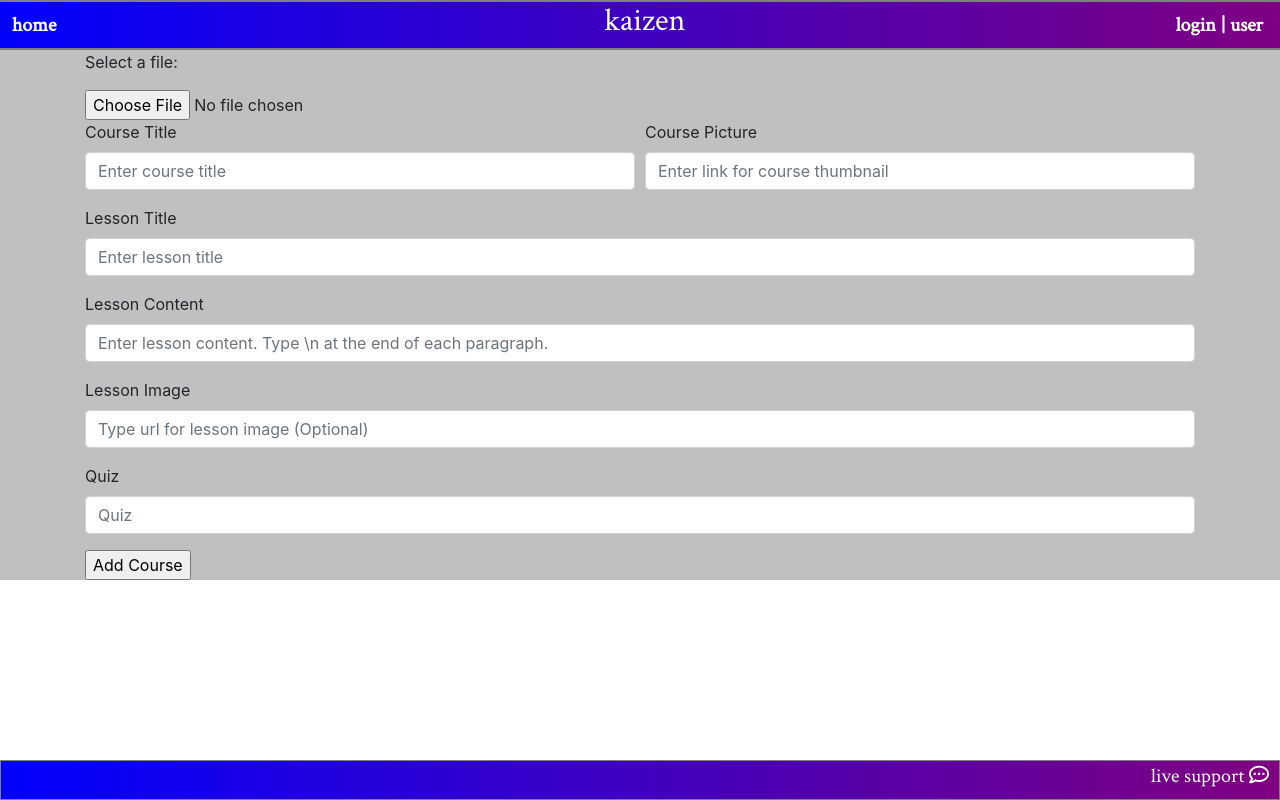
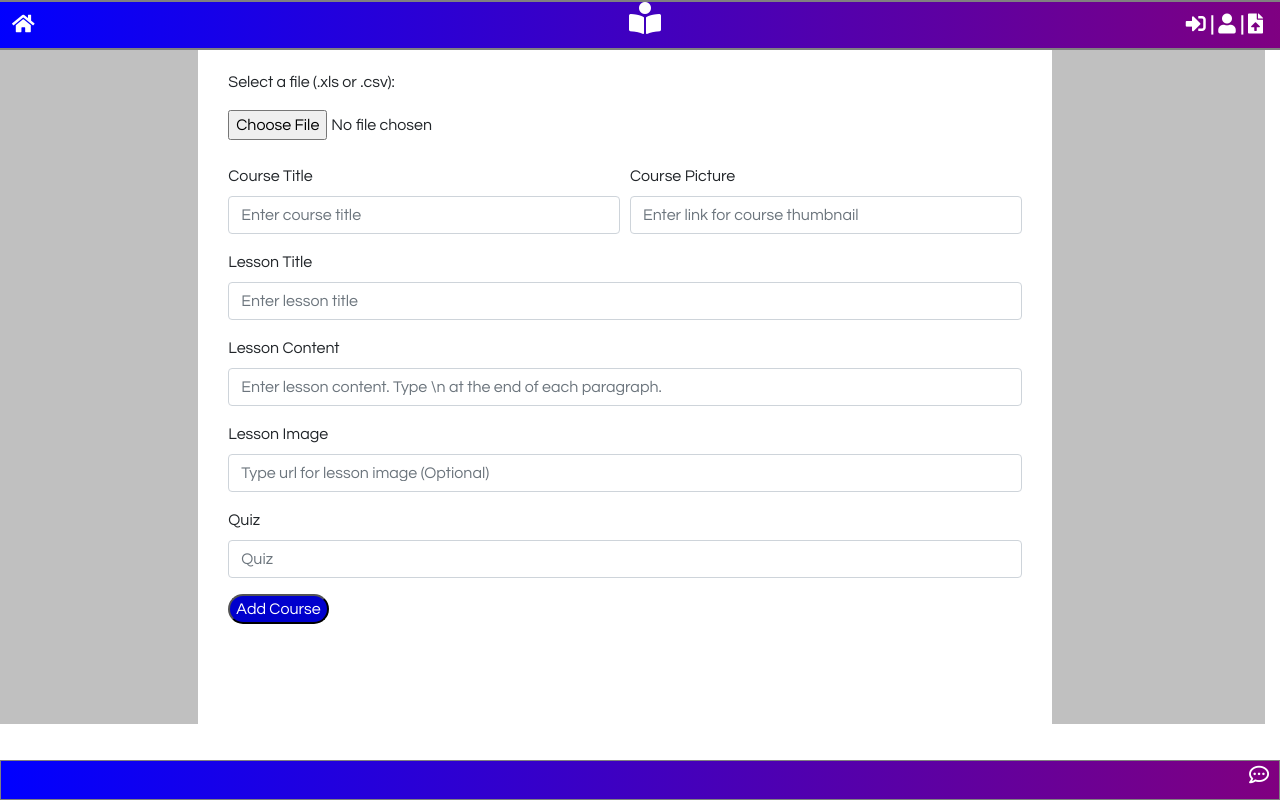
Before and after one commit to gglinoga/kaizen, a React (Create React App) app in the folder client/: page /Upload in a window 1280 px wide. Built offline with nearby package versions, Linux system fonts and the light colour scheme.

Commit message:
ux and ui stuff

```diff
--- a/client/src/components/Course/Course.js
+++ b/client/src/components/Course/Course.js
@@ -3,22 +3,31 @@ import React from "react";
 const style = {
 
     card: {
-        width: "200px",
-        height: "175px",
+        width: "275px",
+        height: "225px",
         padding: "30px",
         fontFamily: "'Questrial', sans-serif",
         color: "white",
-        margin: "5px 30px",
+        margin: "20px 30px 20px",
         backgroundImage: "linear-gradient(to bottom, blue, red)",
-        border: "grey 2px solid",
+        // border: "grey 2px solid",
+        borderRadius: "10px",
+        boxShadow: "5px 5px 5px grey",
+        textAlign: "center",
+        fontSize: "24px"
         // display: "inline-block"
 
     },
+
+    img: {
+        maxWidth: "100px"
+    }
 }
 
 const Course = props => (
     <div style={style.card} onClick={()=>props.handleClick(props.id)}>
             <p>{props.title}</p>
+            <img src={props.img} style={style.img}></img>
             {/* <p>{props.course.description}</p> */}
             {/* <p>No. Lessons: {props.course.numLessons}</p> */}
     </div>
--- a/client/src/components/Footer/Footer.js
+++ b/client/src/components/Footer/Footer.js
@@ -2,7 +2,7 @@ import React from "react";
 
 const style = {
     footer: {
-        fontFamily: "'Crimson Text', serif",
+        fontFamily: "'Questrial', sans-serif",
         position: "fixed",
         left: "0",
         bottom: "0",
@@ -26,7 +26,7 @@ const Footer = () => (
     <div class="row">
         <div class="col-9"></div>
         <div class="col-3">
-            <a href="#" style={style.a}>live support      <i className="far fa-comment-dots"></i></a>
+            <a href="#" style={style.a}><i className="far fa-comment-dots"></i></a>
         </div>
         </div>
 
--- a/client/src/components/Login/Login.js
+++ b/client/src/components/Login/Login.js
@@ -9,7 +9,8 @@ const style = {
 
 	btn: {
 		backgroundColor: "mediumblue",
-		color: "white"
+		color: "white",
+		borderRadius: "20px"
 	},
 
 	img: {
@@ -120,17 +121,14 @@ handleInputChange = event => {
   render() {
 	  return(
 			<div id="modal" style={style.modal}>
-
-				<img src={logo} style={style.img}></img>
-
 				<div className="row">
 
 				<div className="col-6" id="login">
-								<h4>Login</h4>
+								<h4>login</h4>
 									<form action="/users/login" method="POST">
 
 										<div className="form-group">
-											<label for="email">Email</label>
+											<label for="email">email</label>
 											<input
 												type="email"
 												id="loginemail"
@@ -143,7 +141,7 @@ handleInputChange = event => {
 										</div>
 
 										<div className="form-group">
-											<label for="password">Password</label>
+											<label for="password">password</label>
 											<input
 												type="password"
 												id="loginpassword"
@@ -157,7 +155,7 @@ handleInputChange = event => {
 
 										<br></br>
 										<div className="text-center">
-											<input type="submit" onClick={this.handleLoginSubmit} value="Login" />
+											<input type="submit" style={style.btn} onClick={this.handleLoginSubmit} value="Login" />
 											</div>
 
 
@@ -166,51 +164,51 @@ handleInputChange = event => {
 				</div>
 
 						<div className="col-6" id="register">
-						<h4>Don't Have An Account? - Register for Free</h4>
+						<h4>don't have an account? - register for free</h4>
 
 						<form action="/users/register" method="POST">
 
 							<div className="form-group">
-								<label for="email">Email</label>
+								<label for="email">email</label>
 								<input
 									type="email"
 									id="registeremail"
 									name="registeremail"
 									class="form-control"
-									placeholder="Enter Email"
+									placeholder="email"
 									value={this.state.registeremail}
 									onChange={this.handleInputChange}>
 					</input>
 							</div>
 
 							<div className="form-group">
-								<label for="password">Password</label>
+								<label for="password">password</label>
 								<input
 									type="password"
 									id="password"
 									name="password"
 									class="form-control"
-									placeholder="Password"
+									placeholder="password"
 									value={this.state.password}
 									onChange={this.handleInputChange}>
 								</input>
 							</div>
 
 							<div className="form-group">
-								<label for="Confirm Password">Confirm Password</label>
+								<label for="confirm password">confirm password</label>
 								<input
 									type="password"
 									id="confirmpassword"
 									name="confirmpassword"
 									class="form-control"
-									placeholder="Confirm Password"
+									placeholder="confirm password"
 									value={this.state.confirmpassword}
 									onChange={this.handleInputChange}>
 								</input>
 							</div>
 							<br></br>
 							<div className="text-center">
-							<input type="submit" onClick={this.handleRegisterSubmit} value="Register" />
+							<input type="submit" style={style.btn}  onClick={this.handleRegisterSubmit} value="Register" />
 							</div>
 							<br></br>
 					</form>
--- a/client/src/components/Modal/Modal.js
+++ b/client/src/components/Modal/Modal.js
@@ -18,7 +18,7 @@ const modalStyle = {
     backgroundColor: "#fff",
     borderRadius: 5,
     maxWidth: 1000,
-    minHeight: 700,
+    minHeight: 475,
     margin: '0 auto',
     padding: 30,
     position: "relative",
@@ -29,6 +29,14 @@ const footerStyle = {
     bottom: 20,
     align: "right"
 
+}
+
+const style = {
+    btn: {
+        backgroundColor: "mediumblue",
+        color: "white",
+        borderRadius: "20px"
+}
 }
 
 export default class Modal extends React.Component {
@@ -50,7 +58,7 @@ export default class Modal extends React.Component {
                 {this.props.children}
                 <br></br>
                 <div className="text-center" style={footerStyle}>
-                    <button onClick={(e) => {this.onClose(e)}}>
+                    <button style={style.btn} onClick={(e) => {this.onClose(e)}}>
                         Close
                     </button>
                 </div>
--- a/client/src/components/Navbar/Navbar.js
+++ b/client/src/components/Navbar/Navbar.js
@@ -3,7 +3,7 @@ import Modal from "../Modal/Modal";
 
 const navStyle = {
     backgroundImage: "linear-gradient(to right, blue, purple)",
-    fontFamily: "'Crimson Text', serif",
+    fontFamily: "'Questrial', sans-serif",
     fontWeight: "bolder",
     height: "auto",
     paddingLeft: "10px",
@@ -15,12 +15,17 @@ const navLeft = {
     textAlign: "left",
     fontSize: "20px",
     margin: "auto",
+
 }
 
 const navCenter = {
     margin: "auto",
     color: "white",
-    textAlign: "center"
+    textAlign: "center",
+    fontSize: "24px",
+    display: "table",
+    margin: "auto"
+
 }
 
 const a = {
@@ -71,15 +76,17 @@ render () {
         <nav class="home">
         <div class="row" style={navStyle}>
         <div class="col-4" style={navLeft}>
-                <a href="/"style={a}> home   </a>
+                <a href="/"style={a}><i class="fas fa-home"></i>   </a>
         </div>
         <div class="col-4" style={navCenter}>
-                <h2>kaizen</h2>
+                <h2><i class="fas fa-book-reader"></i></h2>
         </div>
         <div class="col-4" style={navRight}>
-            <a onClick={this.loginEvent} style={a} >login    </a>
+            <a onClick={this.loginEvent} style={a} ><i class="fas fa-sign-in-alt"></i>    </a>
             <a style={a}>|</a>
-            <a href="#" style={a}>     user    </a>
+            <a href="#" style={a}>     <i class="fas fa-user"></i>    </a>
+            <a style={a}>|</a>
+            <a href="/upload" style={a}>     <i class="fas fa-file-upload"></i>     </a>
         </div>
         </div>
         </nav>
--- a/client/src/components/Uploadform/Uploadform.js
+++ b/client/src/components/Uploadform/Uploadform.js
@@ -1,4 +1,33 @@
 import React, { Component } from "react";
+
+const style = {
+
+    home: {
+        backgroundColor: "silver",
+        height: "auto",
+        width: "100%",
+        position: "absolute",
+        left: 0,
+        zIndex: -1
+
+    },
+
+    content: {
+        backgroundColor: "white",
+        padding: "20px 30px 100px 30px",
+        height: "auto",
+        align: "center",
+        fontFamily: "'Questrial', sans-serif",
+    },
+
+    btn: {
+        backgroundColor: "mediumblue",
+        color: "white",
+        borderRadius: "20px"
+    },
+}
+
+
 
 class Uploadform extends Component {
 
@@ -22,7 +51,7 @@ class Uploadform extends Component {
         this.newCourse();
     };
 
-    newCourse = () =>{
+    newCourse = () => {
         fetch("/api/newCourse", {
             method: 'POST',
             headers: {
@@ -64,12 +93,20 @@ class Uploadform extends Component {
         }
     }
 
-    render () {
+    render() {
         return (
+
+
             <div>
-            <p>Select a file: </p>
-            <input type="file" name="myFile"/>
+                <div className="row" style={style.home}>
+                    <div className="col-2"></div>
+                    <div className="col-8" style={style.content}>
+                        <p>Select a file (.xls or .csv): </p>
+                        <input type="file" name="myFile" />
                         <br></br>
+                        <br></br>
+
+
                         <form>
                             <div className="form-row">
                                 <div className="col">
@@ -81,7 +118,7 @@ class Uploadform extends Component {
                                             name="courseName"
                                             class="form-control"
                                             placeholder="Enter course title"
-                                        value = {this.state.courseName}
+                                            value={this.state.courseName}
                                             onChange={this.handleInputChange}>
                                         </input>
                                     </div>
@@ -95,7 +132,7 @@ class Uploadform extends Component {
                                             name="coursePic"
                                             class="form-control"
                                             placeholder="Enter link for course thumbnail"
-                                        value = {this.state.coursePic}
+                                            value={this.state.coursePic}
                                             onChange={this.handleInputChange}>
                                         </input>
                                     </div>
@@ -113,7 +150,7 @@ class Uploadform extends Component {
                                             name="lessonMaterial"
                                             class="form-control"
                                             placeholder="Enter lesson title"
-                                        value = {this.state.lessonMaterial}
+                                            value={this.state.lessonMaterial}
                                             onChange={this.handleInputChange}>
                                         </input>
                                     </div>
@@ -130,7 +167,7 @@ class Uploadform extends Component {
                                             name="textContent"
                                             class="form-control"
                                             placeholder="Enter lesson content. Type \n at the end of each paragraph."
-                                        value = {this.state.textContent}
+                                            value={this.state.textContent}
                                             onChange={this.handleInputChange}>
                                         </input>
                                     </div>
@@ -147,7 +184,7 @@ class Uploadform extends Component {
                                             name="lessonPic"
                                             class="form-control"
                                             placeholder="Type url for lesson image (Optional)"
-                                        value = {this.state.lessonPic}
+                                            value={this.state.lessonPic}
                                             onChange={this.handleInputChange}>
                                         </input>
                                     </div>
@@ -164,15 +201,17 @@ class Uploadform extends Component {
                                             name="quiz"
                                             class="form-control"
                                             placeholder="Quiz"
-                                        value = {this.state.quiz}
+                                            value={this.state.quiz}
                                             onChange={this.handleInputChange}>
                                         </input>
                                     </div>
                                 </div>
                             </div>
 
-                    <input type="submit" onClick={this.handleNewCourse} value="Add Course" />
+                            <input type="submit" style={style.btn} onClick={this.handleNewCourse} value="Add Course" />
                         </form>
+                    </div>
+                </div>
             </div>
         )
     }
--- a/client/src/components/pages/Home.js
+++ b/client/src/components/pages/Home.js
@@ -15,7 +15,7 @@ const style = {
 
     content: {
         backgroundColor: "white",
-        padding: "20px 30px 500px 30px",
+        padding: "20px 30px 100px 30px",
         height: "auto",
         align: "center",
     },
@@ -98,15 +98,15 @@ class Home extends Component {
         fetch("/api/courses", {
             method: 'GET',
         })
-            // .then(res => {
-            //     let foo = res.json();
-            //     foo.then(json => {
-            //         console.log(json);
-            //         this.setState({ courseArray: json })
-            //         console.log(this.state.courseArray)
-            //     })
+            .then(res => {
+                let foo = res.json();
+                foo.then(json => {
+                    console.log(json);
+                    this.setState({ courseArray: json })
+                    console.log(this.state.courseArray)
+                })
 
-            // })
+            })
             .catch(error => {
                 if (error) throw error
             });
@@ -135,8 +135,8 @@ class Home extends Component {
                         <div className="col-8" style={style.content}>
                             <div className="row" style={style.description}>
                                 <div className="col-12" style={style.course}>
-                                    <p>Learning is fun</p>
-                                    <h1>Pick a course.</h1>
+                                    <p>learning is fun</p>
+                                    <h1>pick a course</h1>
                                 </div>
                             </div>
                             <div className="row">
@@ -161,20 +161,17 @@ class Home extends Component {
                 /> */}
 
                                             {/* Mapped Courses */}
-                                            <table>
-                                                <tr>
                                                     {this.state.courseArray.map(course => (
                                                         <Course
                                                             id={course.id}
                                                             title={course.courseName}
                                                             handleClick={this.handleClick}
+                                                            img={course.coursePic}
                                                         // description={course.description}
                                                         // numLessons={course.material.length}
                                                         />
                                                     ))}
 
-                                                </tr>
-                                            </table>
                                     {/* </a> */}
                                 </div>
 
--- a/client/src/components/pages/LessonComplete.js
+++ b/client/src/components/pages/LessonComplete.js
@@ -17,7 +17,7 @@ const style = {
 
     content: {
         backgroundColor: "white",
-        padding: "20px 30px 300px 30px",
+        padding: "20px 30px 50px 30px",
         textAlign: "center"
     },
 
@@ -109,12 +109,14 @@ class Lesson extends Component {
                 </div>
                 <div className="row">
                         <div className="col-12" style={style.content}>
+                        <div className="d-flex flex-wrap justify-content-center">
 
 {this.state.courseArray.map(course => (
     <Course
         id={course.id}
         title={course.courseName}
         handleClick={this.handleClick}
+        img={course.coursePic}
         // description={course.description}
         // numLessons={course.material.length}
     />
@@ -138,6 +140,7 @@ class Lesson extends Component {
             </div>
             </div>
             </div>
+            </div>
         )
     }
 }
```
Lines whose indentation alone changed are shown as unchanged.
